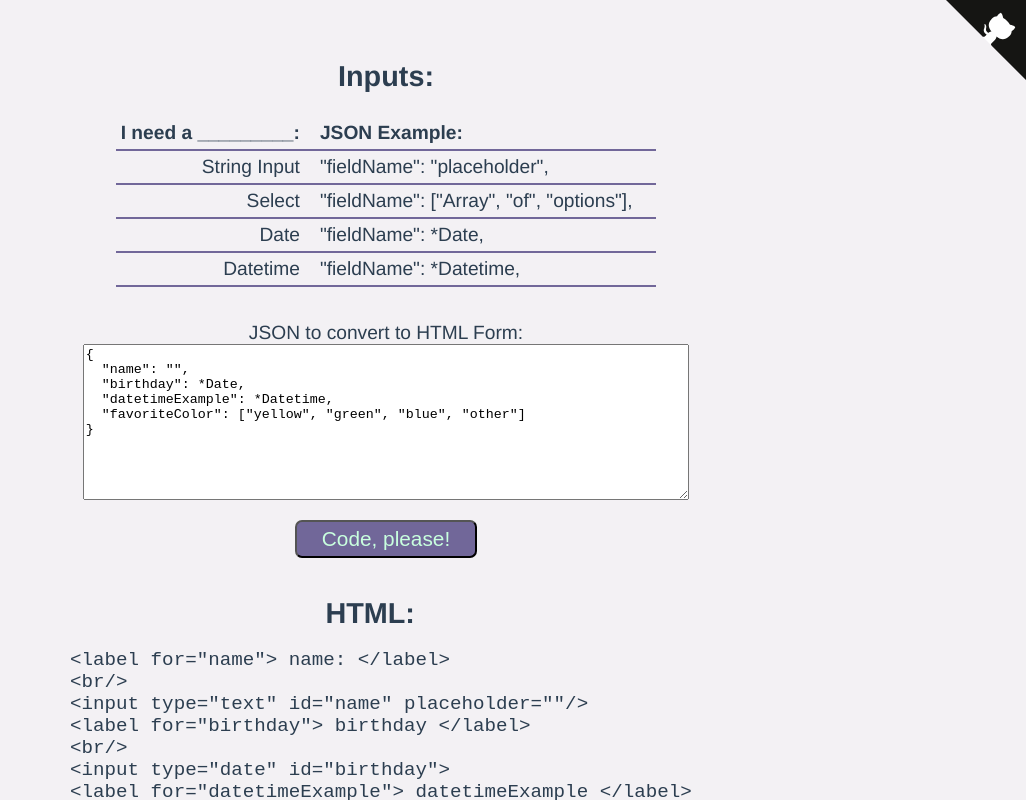
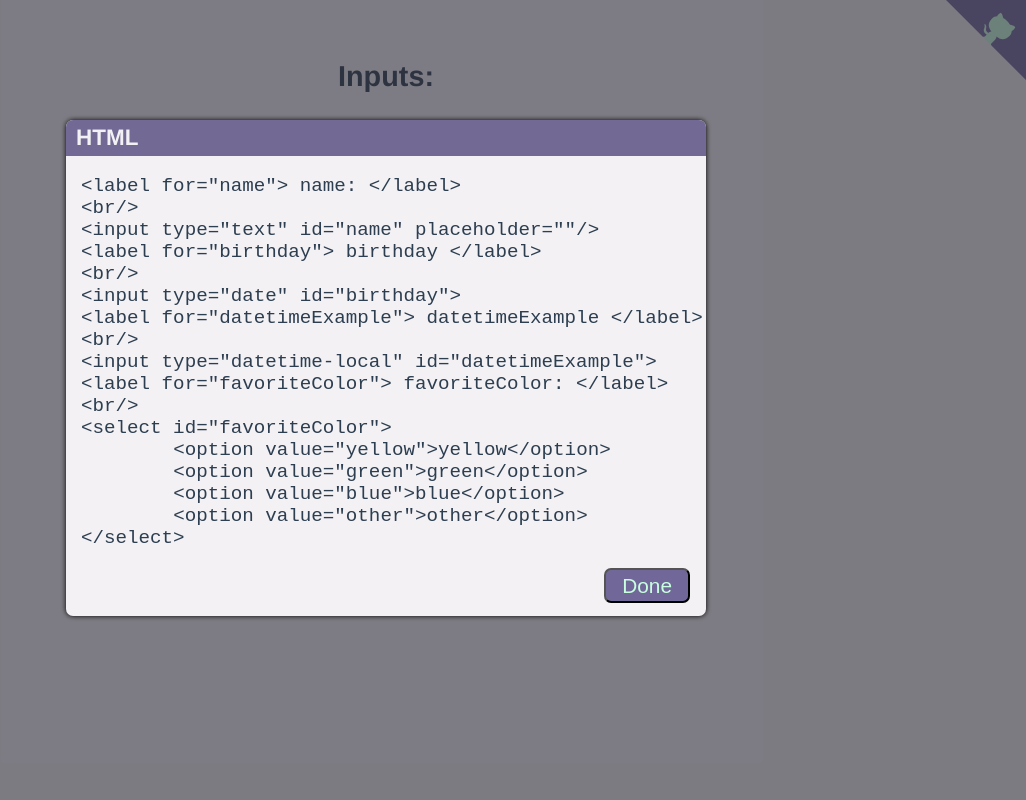
Before and after one commit to TerabyteTiger/json-2-html, a Vue app: page / in a window 1280 px wide. Both pictures are taken after a click on the button "Code, please!". Shown: the top 800 px of the page, without its empty margins (254-1280 px from the left). Built offline with nearby package versions, Linux system fonts and the light colour scheme.

Commit message:
✨ Add Dialog and adjust colorings

```diff
--- /dev/null
+++ b/src/components/Dialog.vue
@@ -0,0 +1,140 @@
+<template>
+  <div class="dialog-background">
+    <div class="card dialog">
+      <h2 class="card-title">
+        {{ title }}
+      </h2>
+      <slot></slot>
+      <div class="card-actions m-top">
+        <button
+          @click.prevent="$emit('close-dialog', 'done')"
+        >
+          Done
+        </button>
+      </div>
+    </div>
+  </div>
+</template>
+
+<script>
+export default {
+  name: "Dialog",
+  props: ["title"]
+};
+</script>
+
+<style>
+.card {
+  background-color: hsl(280, 10%, 95%);
+  max-width: 50vw;
+  margin-left: auto;
+  margin-right: auto;
+  border-radius: 7px;
+  padding: 0 0 5px;
+}
+
+pre {
+  overflow: auto;
+  padding-left: 15px;
+}
+
+.card-title {
+  text-align: left;
+  margin: 0;
+  border-radius: 7px 7px 0 0;
+  padding: 5px 10px;
+  color: hsl(280, 10%, 95%);
+  background-color: hsl(251, 17%, 50%);
+  font-size: 1.17em;
+}
+
+.card-actions {
+  text-align: right;
+  padding-right: 1rem;
+  padding-bottom: 0.5rem;
+}
+
+.card-actions > button {
+  padding: 0.2rem 1rem;
+}
+
+.dialog {
+  position: fixed;
+  top: 15%;
+  left: 25%;
+  width: 50%;
+  box-shadow: 0 0 5px #000000;
+  display: -webkit-box;
+  display: flex;
+  -webkit-box-orient: vertical;
+  -webkit-box-direction: normal;
+  flex-direction: column;
+}
+
+.dialog-background {
+  background: hsla(252, 10%, 20%, 60%);
+  position: fixed;
+  width: 100vw;
+  height: 100vh;
+  top: 0;
+  left: 0;
+}
+
+.bounce-enter-active {
+  -webkit-animation: bounce-in 0.5s;
+  animation: bounce-in 0.5s;
+}
+
+.bounce-leave-active {
+  animation: bounce-in 0.5s reverse;
+}
+
+@-webkit-keyframes bounce-in {
+  0% {
+    -webkit-transform: scale(0);
+    transform: scale(0);
+  }
+  50% {
+    -webkit-transform: scale(1.5);
+    transform: scale(1.5);
+  }
+  100% {
+    -webkit-transform: scale(1);
+    transform: scale(1);
+  }
+}
+
+@keyframes bounce-in {
+  0% {
+    -webkit-transform: scale(0);
+    transform: scale(0);
+  }
+  50% {
+    -webkit-transform: scale(1.5);
+    transform: scale(1.5);
+  }
+  100% {
+    -webkit-transform: scale(1);
+    transform: scale(1);
+  }
+}
+
+/* Smaller Screens */
+
+@media only screen and (max-width: 1150px) {
+  .dialog {
+    max-width: 70%;
+    width: 70%;
+    left: 15%;
+  }
+}
+
+@media only screen and (max-width: 900px) {
+  .dialog {
+    max-width: 90%;
+    width: 90%;
+
+    left: 5%;
+  }
+}
+</style>
--- a/src/components/GithubRibbon.vue
+++ b/src/components/GithubRibbon.vue
@@ -1,6 +1,6 @@
 <template>
   <a
-    href="https://github.com/12vanblart/form-gen"
+    href="https://github.com/12vanblart/json-2-html"
     class="github-corner"
     aria-label="View source on GitHub"
   >
@@ -9,7 +9,7 @@
       width="80"
       height="80"
       viewBox="0 0 250 250"
-      style="fill:#151513; color:#fff; position: absolute; top: 0; border: 0; right: 0;"
+      style="fill:#71679B; color:#c8ffde; position: absolute; top: 0; border: 0; right: 0;"
       aria-hidden="true"
     >
       <path
--- a/src/components/JsonInput.vue
+++ b/src/components/JsonInput.vue
@@ -53,10 +53,17 @@
         v-model="jsonDisplayData"
       ></textarea>
       <button type="submit">Code, please!</button>
-
-      <h2 v-if="processed">HTML:</h2>
-      <pre style="text-align: left;">{{ processed }}</pre>
     </form>
+    <transition name="bounce">
+      <Dialog
+        v-if="showDialog"
+        title="HTML"
+        v-on:close-dialog="handleDialog"
+      >
+        <!-- <h2 v-if="processed">HTML:</h2> -->
+        <pre style="text-align: left;">{{ processed }}</pre>
+      </Dialog>
+    </transition>
     <!-- Test Space 🌌 -->
     <!-- <form action=""> -->
     <!--
@@ -73,9 +80,11 @@
 
 <script>
 import moment from "moment";
+import Dialog from "./Dialog";
 
 export default {
   name: "JsonInput",
+  components: { Dialog },
   data() {
     return {
       jsonDisplayData: `{
@@ -85,7 +94,8 @@ export default {
   "favoriteColor": ["yellow", "green", "blue", "other"]
 } `,
       jsonData: "",
-      processed: ""
+      processed: "",
+      showDialog: false
     };
   },
   methods: {
@@ -140,6 +150,9 @@ export default {
             : null;
           // Number
         }
+
+        // Show Dialog
+        this.handleDialog();
       } catch (err) {
         alert("Invalid JSON");
       }
@@ -180,6 +193,9 @@ export default {
       this.processed =
         this.processed +
         `<label for="${key}"> ${key} </label>\n<br/>\n<input type="datetime-local" id="${key}">\n`;
+    },
+    handleDialog: function() {
+      this.showDialog = !this.showDialog;
     }
   }
 };
```
